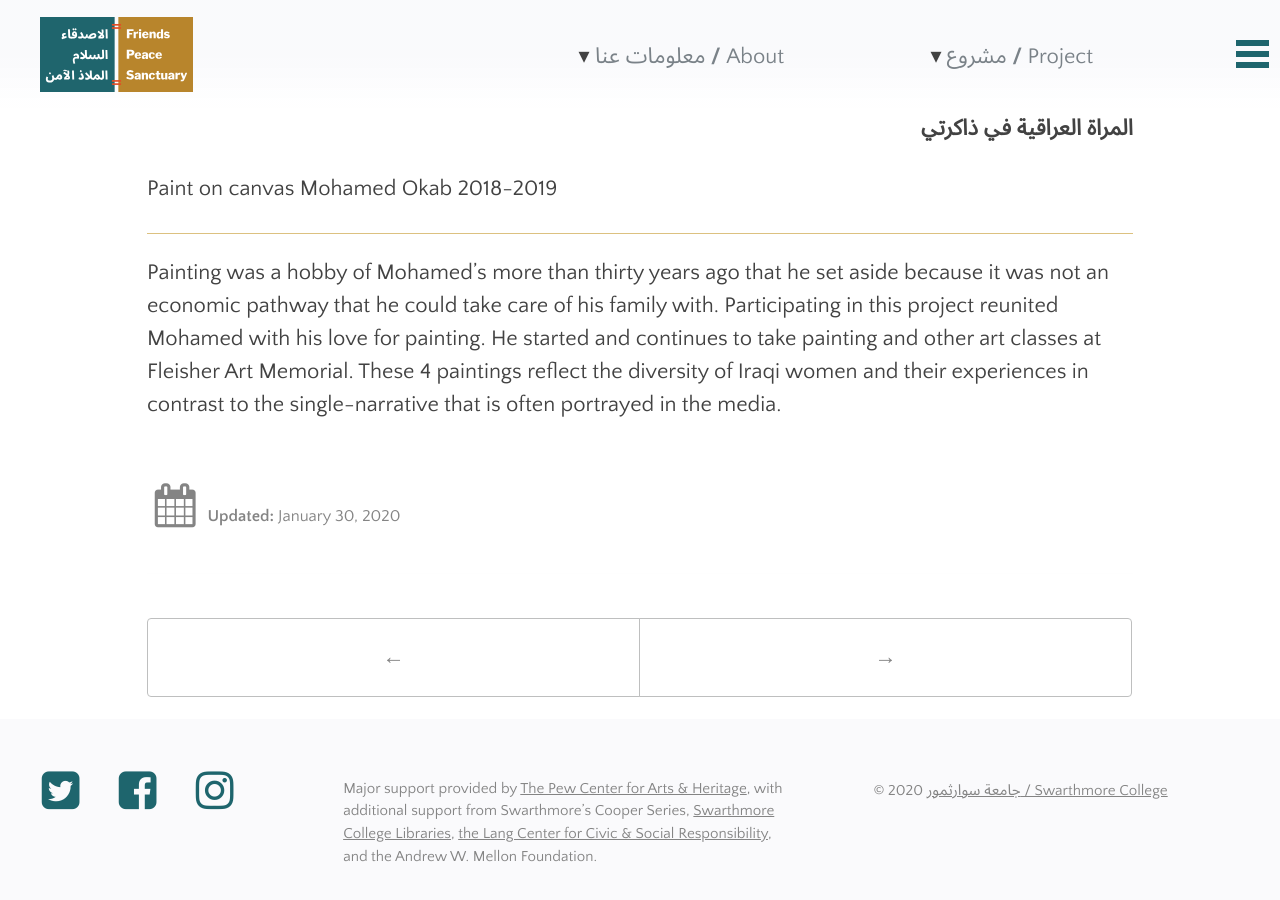
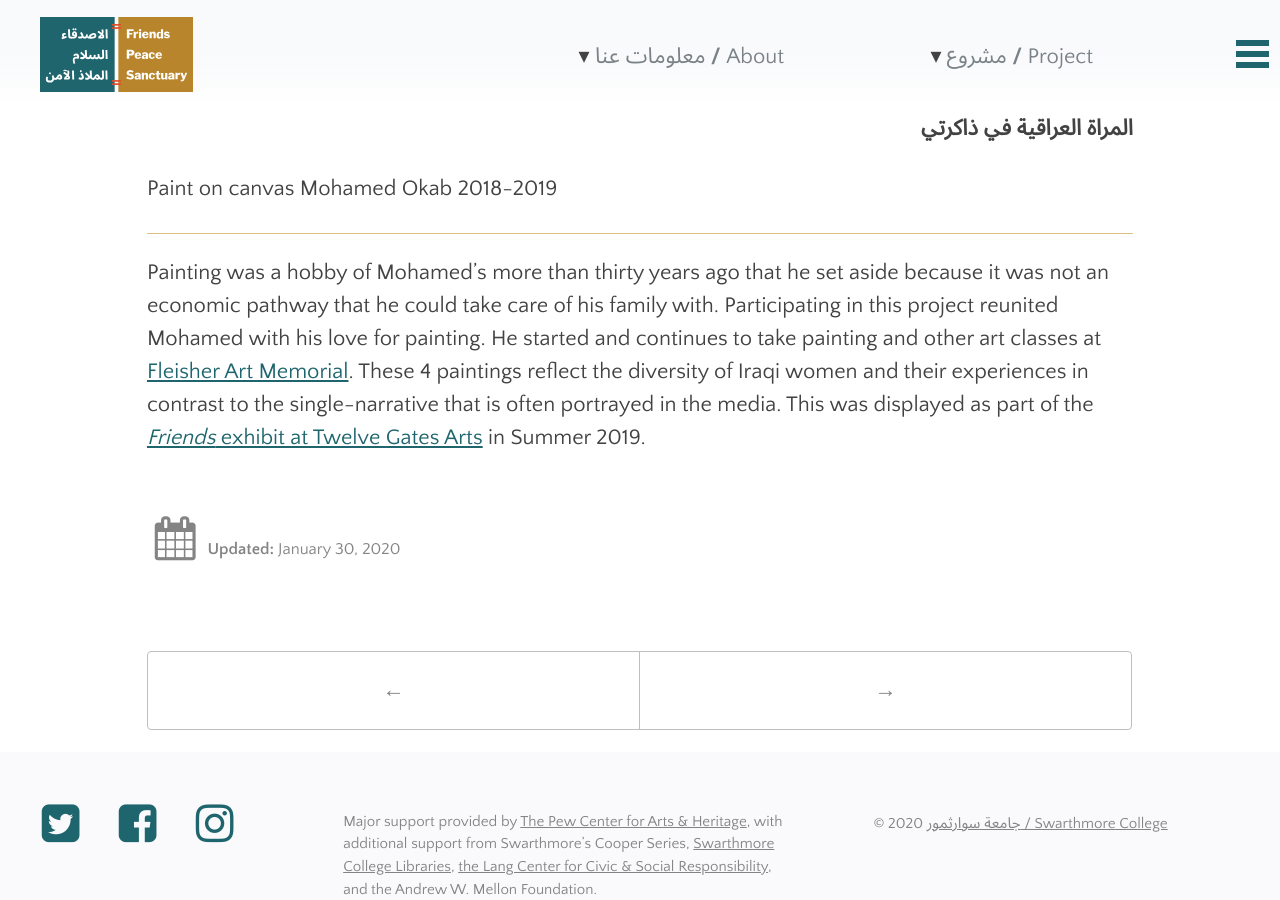
Before and after one commit to swat-ds/fps.swarthmore.edu, a Jekyll site: the page built from _posts/2020-01-30-iraqi-women-paintings-mohamed-okab.md, in a window 1280 px wide and 900 px high, scrolled down 628 px. Built offline with Jekyll 4.4.1, drawn with Linux system fonts in a browser that asks for light colours.

Commit message:
Update 2020-01-30-iraqi-women-paintings-mohamed-okab.md

```diff
--- a/_posts/2020-01-30-iraqi-women-paintings-mohamed-okab.md
+++ b/_posts/2020-01-30-iraqi-women-paintings-mohamed-okab.md
@@ -28,4 +28,4 @@ Mohamed Okab
 <hr/>
 
 
-Painting was a hobby of Mohamed's more than thirty years ago that he set aside because it was not an economic pathway that he could take care of his family with. Participating in this project reunited Mohamed with his love for painting. He started and continues to take painting and other art classes at Fleisher Art Memorial. These 4 paintings reflect the diversity of Iraqi women and their experiences in contrast to the single-narrative that is often portrayed in the media.
+Painting was a hobby of Mohamed's more than thirty years ago that he set aside because it was not an economic pathway that he could take care of his family with. Participating in this project reunited Mohamed with his love for painting. He started and continues to take painting and other art classes at [Fleisher Art Memorial](https://fleisher.org/take-a-class/classes/). These 4 paintings reflect the diversity of Iraqi women and their experiences in contrast to the single-narrative that is often portrayed in the media. This was displayed as part of the [_Friends_ exhibit at Twelve Gates Arts](http://fps.swarthmore.edu/exhibitions/exhibit:twelve%20gates/friends/) in Summer 2019.
```
